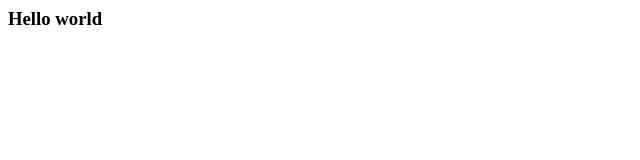
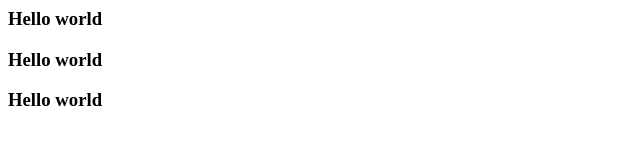
Before and after one commit to RisteRiki/Calculator, a plain HTML site: page index.html in a window 1280 px wide. Shown: the whole page, without its empty margins (0-640 px from the left). Drawn offline with Linux system fonts and the light colour scheme.

Commit message:
Update index.html

```diff
--- a/index.html
+++ b/index.html
@@ -1 +1,3 @@
 <h3>Hello world</>
+<h3>Hello world</>
+<h3>Hello world</>
```
